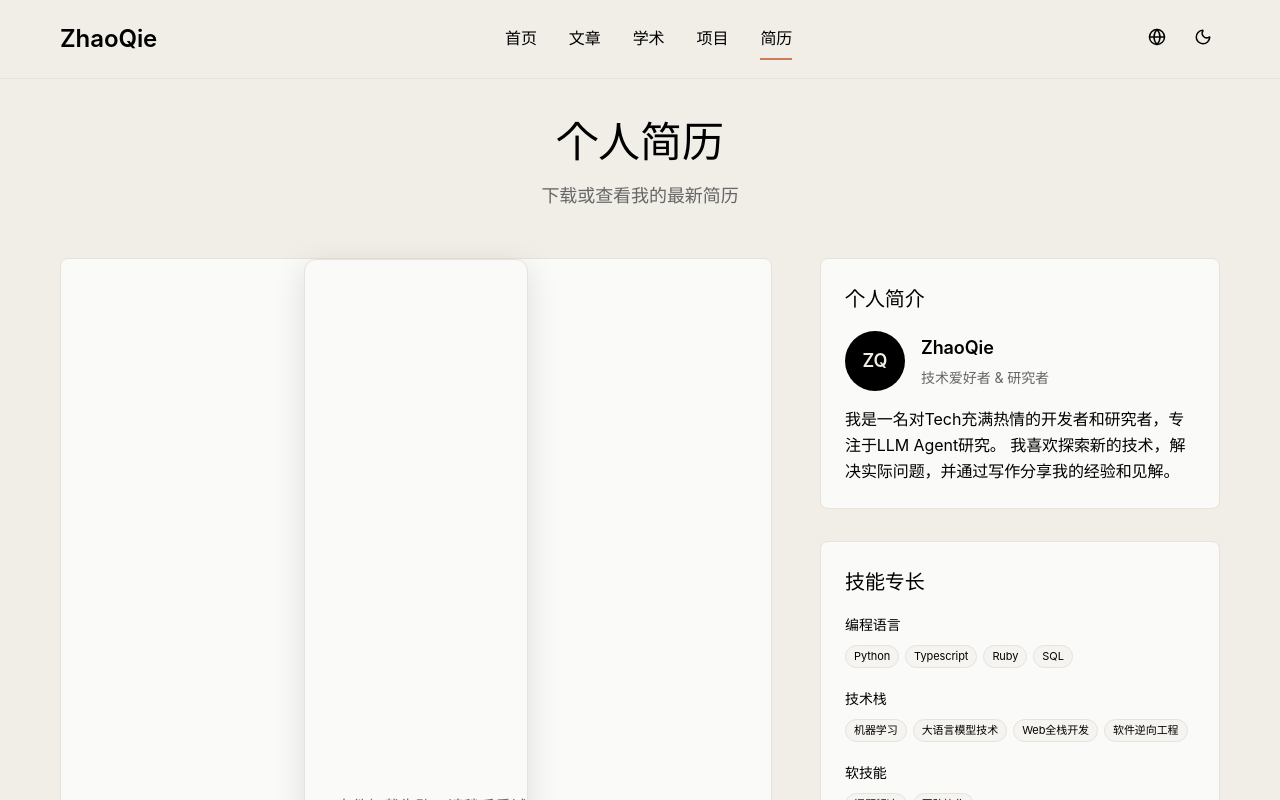
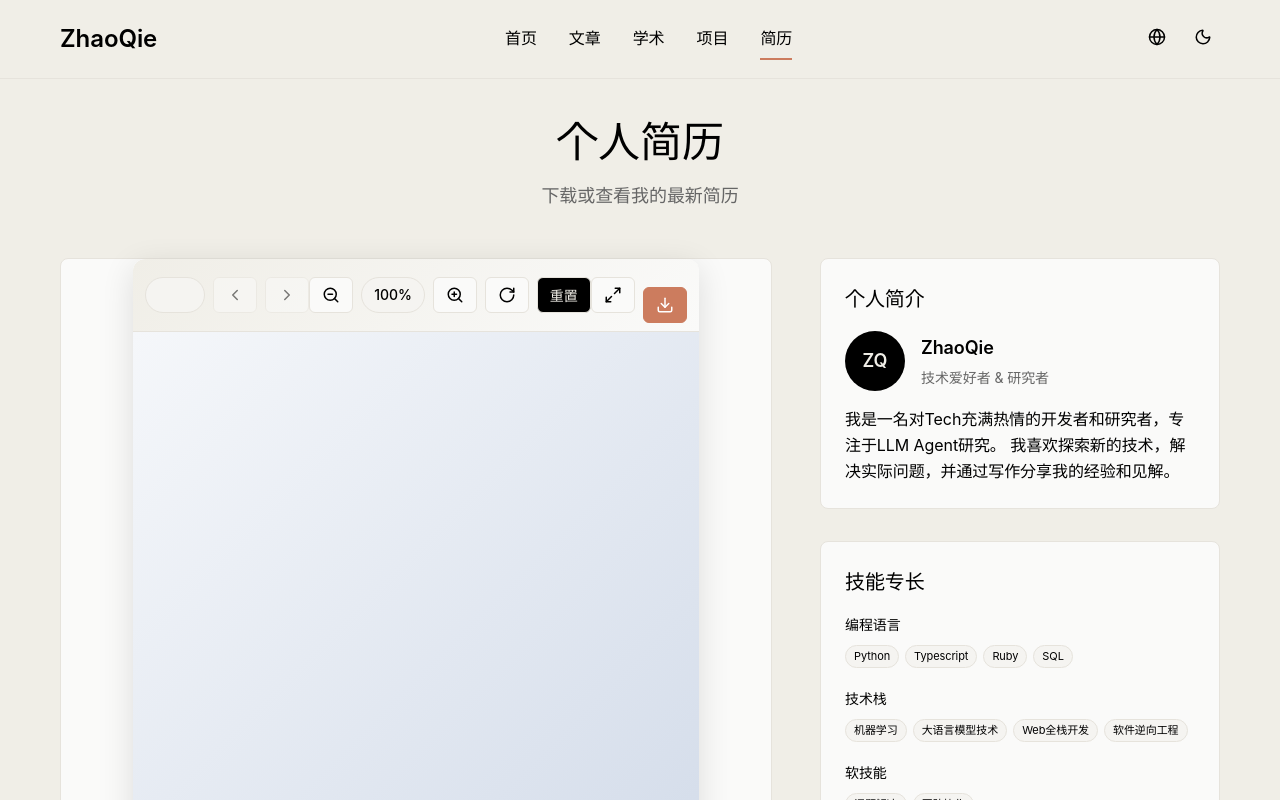
Before and after one commit to Holidayrabbit/MyBlog, a React (Vite) app: page /MyBlog/resume in a window 1280 px wide. Shown: the top 800 px of the page. Built offline with nearby package versions, Linux system fonts and the light colour scheme.

Commit message:
style: update but not work

```diff
--- a/src/components/PDFViewer.css
+++ b/src/components/PDFViewer.css
@@ -1,13 +1,14 @@
 /* PDF Viewer 样式 */
 .pdf-viewer-container {
   background-color: var(--bg-secondary);
-  border: 1px solid var(--border-color);
-  border-radius: 8px;
+  border: none;
+  border-radius: 12px;
   overflow: hidden;
   display: flex;
   flex-direction: column;
   height: 100%;
   min-height: 600px;
+  box-shadow: 0 8px 32px rgba(0, 0, 0, 0.12);
 }
 
 .pdf-viewer-container.fullscreen {
@@ -26,12 +27,12 @@
   display: flex;
   align-items: center;
   justify-content: space-between;
-  padding: 12px 16px;
+  padding: 8px 12px;
   background: linear-gradient(135deg, var(--bg-primary) 0%, var(--bg-secondary) 100%);
   border-bottom: 1px solid var(--border-color);
   box-shadow: 0 2px 8px rgba(0, 0, 0, 0.1);
   backdrop-filter: blur(10px);
-  min-height: 60px;
+  min-height: 52px;
 }
 
 .toolbar-left,
@@ -58,6 +59,10 @@
   border: 1px solid var(--border-color);
   min-width: 60px;
   text-align: center;
+  height: 36px;
+  display: flex;
+  align-items: center;
+  justify-content: center;
 }
 
 .toolbar-btn {
@@ -68,13 +73,15 @@
   background-color: var(--bg-secondary);
   color: var(--text-primary);
   border: 1px solid var(--border-color);
-  padding: 8px 12px;
+  padding: 0 12px;
   border-radius: 6px;
   cursor: pointer;
   transition: all 0.3s ease;
   font-size: 14px;
   font-weight: 500;
-  min-height: 36px;
+  height: 36px;
+  min-width: 36px;
+  box-sizing: border-box;
 }
 
 .toolbar-btn:hover:not(:disabled) {
@@ -94,13 +101,18 @@
 }
 
 .toolbar-btn.download-btn {
-  background: linear-gradient(135deg, #667eea 0%, #764ba2 100%);
+  background-color: var(--accent-orange);
   color: white;
-  border: none;
+  border: 1px solid var(--accent-orange);
+  height: 36px;
+  min-width: 36px;
+  padding: 0 12px;
+  box-sizing: border-box;
 }
 
 .toolbar-btn.download-btn:hover {
-  background: linear-gradient(135deg, #5a6fd8 0%, #6a4190 100%);
+  background-color: var(--accent-orange-hover);
+  border-color: var(--accent-orange-hover);
 }
 
 .toolbar-btn.reset-btn {
@@ -119,7 +131,7 @@
   justify-content: center;
   align-items: center;
   background: linear-gradient(135deg, #f5f7fa 0%, #c3cfe2 100%);
-  padding: 20px;
+  padding: 5px;
   overflow: auto;
   position: relative;
 }
@@ -190,7 +202,7 @@
   display: inline-flex;
   align-items: center;
   gap: 8px;
-  background: linear-gradient(135deg, #667eea 0%, #764ba2 100%);
+  background-color: var(--accent-orange);
   color: white;
   border: none;
   padding: 12px 24px;
@@ -203,9 +215,9 @@
 }
 
 .download-btn:hover {
-  background: linear-gradient(135deg, #5a6fd8 0%, #6a4190 100%);
+  background-color: var(--accent-orange-hover);
   transform: translateY(-2px);
-  box-shadow: 0 8px 25px rgba(102, 126, 234, 0.4);
+  box-shadow: 0 8px 25px rgba(204, 124, 94, 0.4);
 }
 
 /* 响应式设计 */
--- a/src/pages.css
+++ b/src/pages.css
@@ -361,15 +361,15 @@
 /* Resume Page */
 .resume-content {
   display: grid;
-  grid-template-columns: 2fr 1fr;
-  gap: 48px;
+  grid-template-columns: 3fr 1fr;
+  gap: 32px;
   margin-bottom: 48px;
 }
 
 .resume-preview {
   display: flex;
   flex-direction: column;
-  gap: 20px;
+  gap: 0;
 }
 
 .pdf-preview-header {
@@ -400,8 +400,6 @@
 
 .modern-pdf-viewer {
   min-height: 700px;
-  box-shadow: 0 8px 32px rgba(0, 0, 0, 0.12);
-  border-radius: 12px;
 }
 
 
@@ -565,7 +563,7 @@
 
   .resume-content {
     grid-template-columns: 1fr;
-    gap: 32px;
+    gap: 24px;
   }
 
   .modern-pdf-viewer {
```
